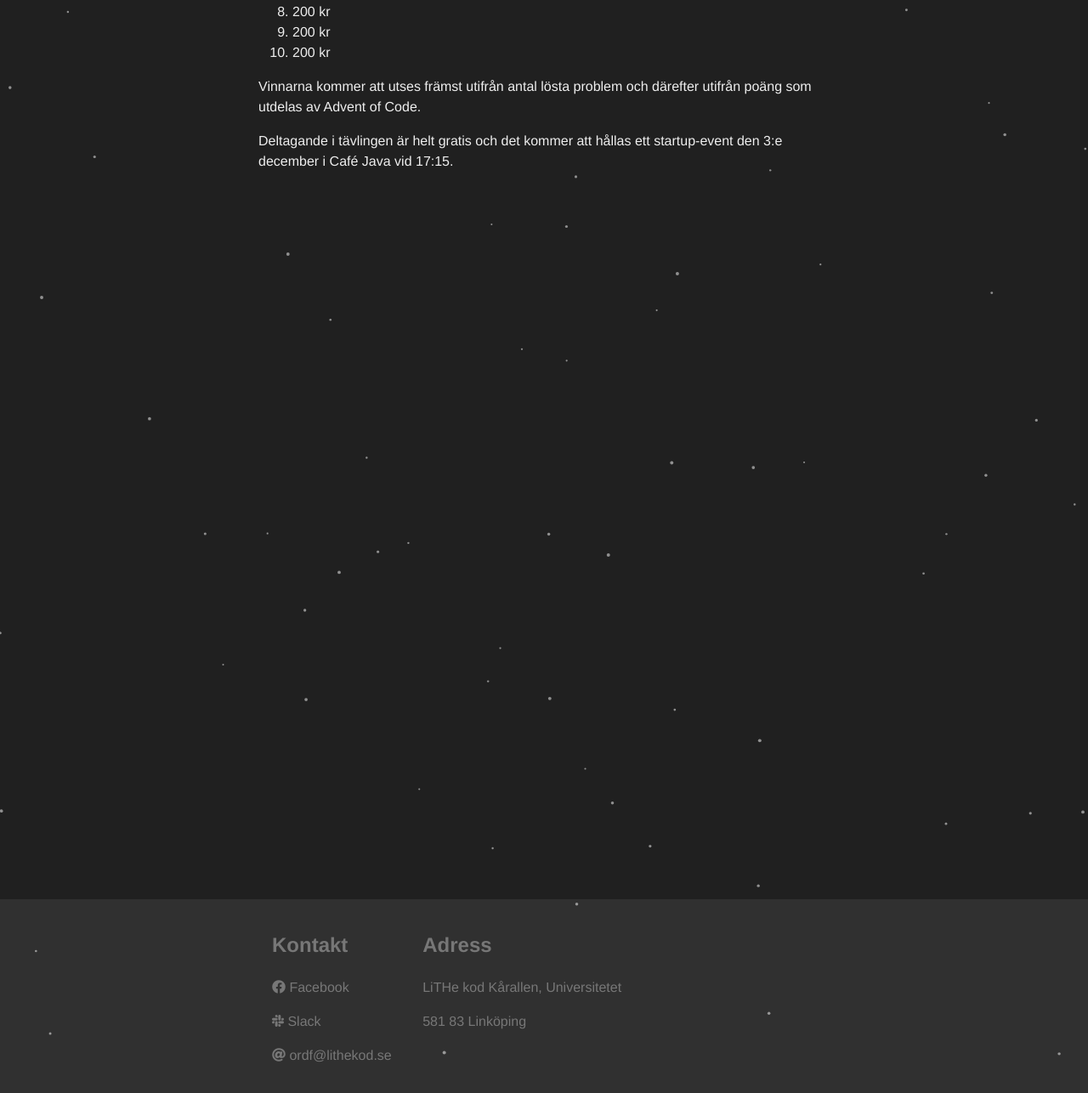
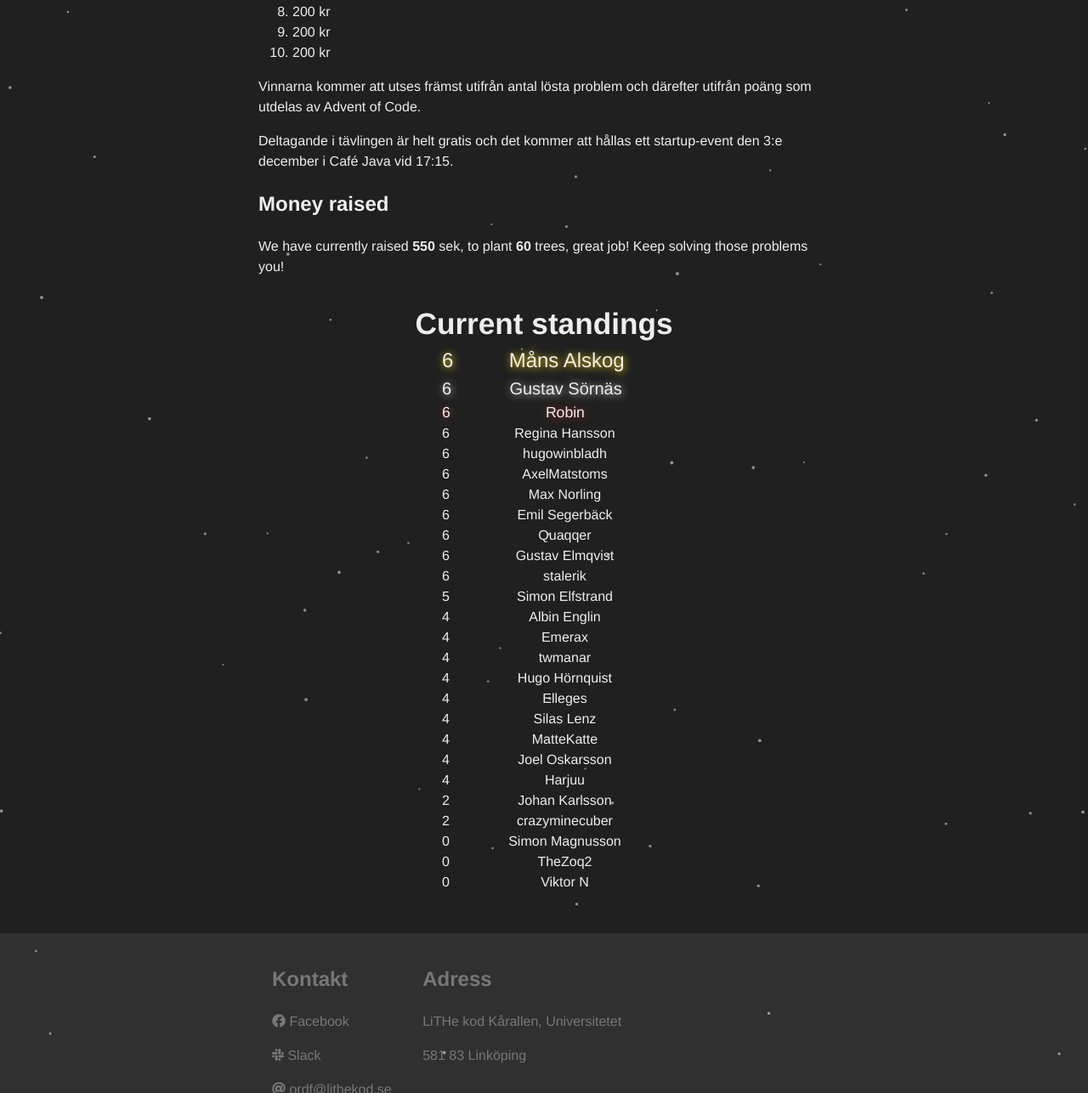
Before and after one commit to sornas/site-v2, a Flask app: page /aoc/se/ in a window 1280 px wide. Shown: the part 733-2019 px from the top of the page at 85% size. Run offline with Flask 2, Linux system fonts and the light colour scheme; some libraries are stand-ins or nearby versions.

Commit message:
Added a standings section to the site

```diff
--- a/website/__init__.py
+++ b/website/__init__.py
@@ -23,7 +23,7 @@ navigation = [
         (("Protokoll", "Protocols"),    PROTOCOLS_LINK,  False)]
 
 
-def render_page(path, url, nav_index, swedish):
+def render_page(path, url, nav_index, swedish, injection=""):
     """Render a Markdown file into a page on the website.
 
     Arguments:
@@ -34,6 +34,7 @@ def render_page(path, url, nav_index, swedish):
     """
     return render_template("page.html",
             html=markdown2.markdown_path(path),
+            injection=injection,
             url=url,
             navigation=navigation,
             selected=nav_index,
@@ -137,12 +138,14 @@ def contact_en():
 @app.route("/aoc/se/")
 def aoc_se():
     """ Swedish Advent of Code page """
-    return render_page("website/pages/aoc_se.md", "/aoc/", 3, True)
+    return render_page("website/pages/aoc_se.md", "/aoc/", 3, True,
+                       injection=aoc_standings())
 
 @app.route("/aoc/en/")
 def aoc_en():
     """ English Advent of Code page """
-    return render_page("website/pages/aoc_en.md", "/aoc/", 3, False)
+    return render_page("website/pages/aoc_en.md", "/aoc/", 3, False,
+                       injection=aoc_standings())
 
 @app.route("/competitions/se/")
 def competitions_se():
@@ -196,6 +199,26 @@ def gitcheatsheet():
     """ The git cheat-sheet of doom! """
     return static_page("website/other/gitcheatsheet.html")
 
+
+def aoc_standings():
+    """ The current standings in AoC """
+    import json
+    with open("aoc_standings.json", "r") as f:
+        standings_json = json.loads(f.read())
+
+    contestants = []
+    for member_id in standings_json["members"]:
+        m = standings_json["members"][member_id]
+        if m["name"] is None: continue
+        contestants.append((int(m["stars"]), int(m["local_score"]), m["name"]))
+
+    sorting = lambda x: x[0] * 1000 + x[1]
+    raised = sum(map(lambda x: (x[0] // 2) * 10, contestants))
+    return render_template("aoc_leaderboard.html",
+                           raised=raised,
+                           trees=round(raised / 95.4) * 10,
+                           contestants=sorted(contestants, key=sorting, reverse=True))
+
 """Errorhandlers
 For now we only handle pages that are not found.
 """
--- a/website/static/style.css
+++ b/website/static/style.css
@@ -510,6 +510,44 @@ footer a:hover {
     }
 }
 
+#standings {
+    max-width: 20em;
+    margin-left: auto;
+    margin-right: auto;
+}
+
+#standings h2 {
+    font-size: 2.2em;
+    text-align: center;
+    margin-bottom: -0.5em;
+}
+
+#standings span.stars {
+    float: left;
+    left: 0;
+}
+
+#standings .contestant {
+    display: inline-block;
+    width: 100%;
+    text-align: center;
+}
+
+#standings ul li:nth-child(1) {
+    font-size: 1.5em;
+    text-shadow: 1px 1px 10px gold;
+}
+
+#standings ul li:nth-child(2) {
+    font-size: 1.25em;
+    text-shadow: 1px 1px 10px silver;
+}
+
+#standings ul li:nth-child(3) {
+    font-size: 1.1em;
+    text-shadow: 1px 1px 10px brown;
+}
+
 /* Images for sponsors */
 img.sponsor {
     display: inline-block;
--- /dev/null
+++ b/website/templates/aoc_leaderboard.html
@@ -0,0 +1,13 @@
+<h2 id='money'>Money raised</h2>
+<p>We have currently raised <b>{{raised}}</b> sek, to plant <b>{{trees}}</b> trees, great job! Keep solving those problems you!</p>
+<div id='standings'>
+<h2>Current standings</h2>
+<ul>
+    {%- for c in contestants -%}
+    <li class='contestant'>
+        <span class='stars'>{{c[0]}}</span>
+        <span class='name'>{{c[2]}}</span>
+    </li>
+    {%- endfor -%}
+</ul>
+</div>
--- a/website/templates/page.html
+++ b/website/templates/page.html
@@ -1,4 +1,5 @@
 {% extends "base.html" %}
 {% block content %}
 {{ html | safe }}
+{{ injection | safe }}
 {% endblock %}
```
Also changed, not shown: aoc_standings.json (added, +1 -0 lines).
